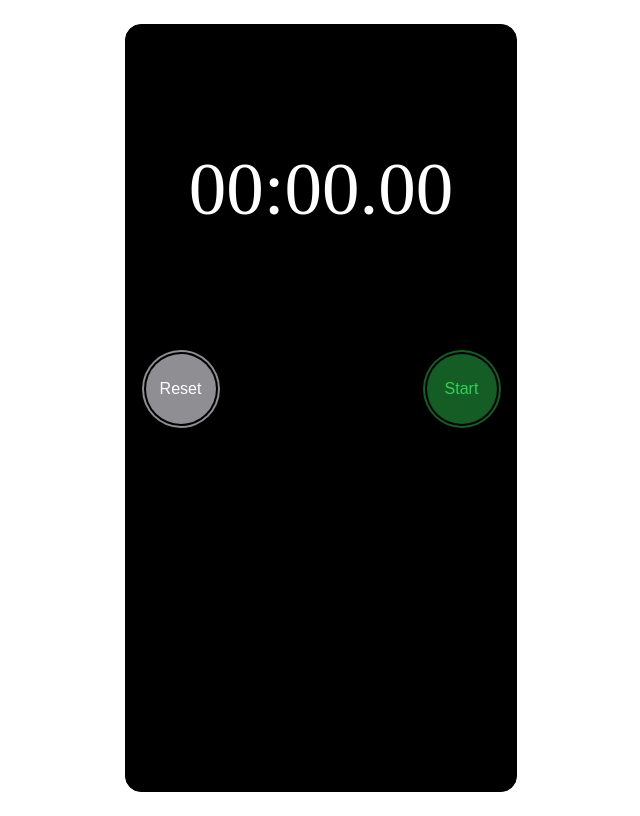
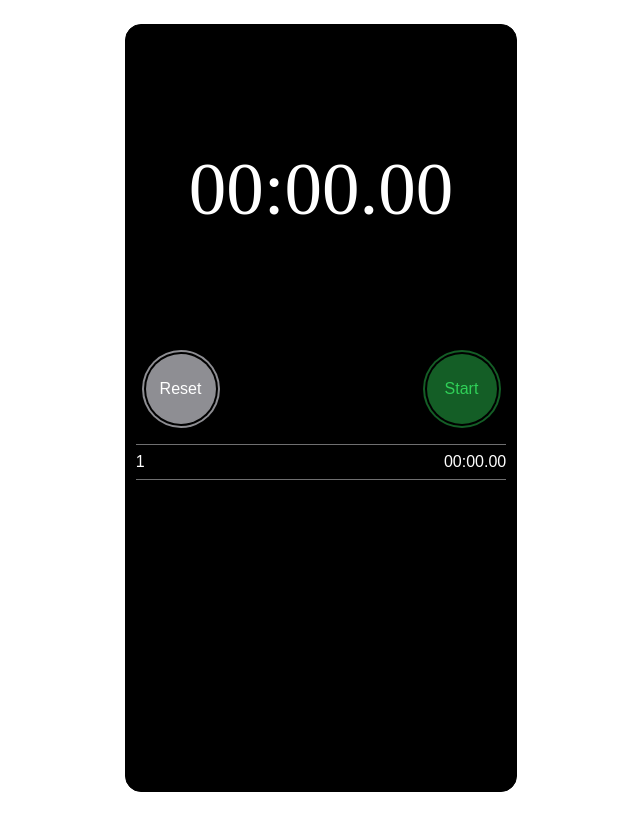
Before and after one commit to joeg-adaptive/stopwatch-react, a React (Vite) app: page / in a window 1280 px wide. Shown: the whole page, without its empty margins (319-959 px from the left). Built offline with nearby package versions, Linux system fonts and the light colour scheme; a web font is replaced by a local one.

Commit message:
feat filter and map added to rendering in laps.jsx

```diff
--- a/src/App.jsx
+++ b/src/App.jsx
@@ -1,20 +1,42 @@
+import { useEffect, useState } from 'react'
 import Timer from './components/Timer/Timer.jsx'
 import Buttons from './components/Buttons/Buttons.jsx'
-import { StopWatchProvider } from './StopWatchContext'
+import Laps from './components/Laps/Laps.jsx'
 
 function App() {
+	const [startStop, setStartStop] = useState(false)
+	const [resetLap, setResetLap] = useState(false)
+	const [stopwatchTime, setstopwatchTime] = useState(0)
+	const [previousTime, setPreviousTime] = useState(0)
+	const[ lapNumber, setLapNumber] = useState(0)
+	const[ lapTime, setLapTime] = useState(0)
+
+	useEffect(() => {
+		if (startStop) {
+			setLapNumber(lapNumber+1);
+			setLapTime(stopwatchTime)
+
+
+		} else {
+			setstopwatchTime(0)
+			setPreviousTime(0)
+		}
+	}, [resetLap])
+
 	return (
-		<StopWatchProvider>
-			<main className='stopwatchBody'>
-				<div className='stopwatchTime'>
-					<span id='stopWatchClock' data-id='stopWatchClock'>
-						<Timer />
-					</span>
-				</div>
-				<Buttons />
-				<div className='stopWatchLaps' data-id='stopWatchLaps'></div>
-			</main>
-		</StopWatchProvider>
+		<main className='stopwatchBody'>
+			<Timer stopwatchTime={stopwatchTime} />
+			<Buttons
+				startStop={startStop}
+				setStartStop={setStartStop}
+				resetLap={resetLap}
+				setResetLap={setResetLap}
+				setstopwatchTime={setstopwatchTime}
+				previousTime={previousTime}
+				setPreviousTime={setPreviousTime}
+			/>
+			<Laps lapNumber={lapNumber} lapTime = {lapTime} stopwatchTime={stopwatchTime}  />
+		</main>
 	)
 }
 
--- a/src/StopWatchContext.jsx
+++ /dev/null
@@ -1,55 +0,0 @@
-import { createContext, useState, useEffect, useRef } from 'react'
-import { getFormattedTime } from './utils/Formatter'
-
-const StopWatchContext = createContext()
-
-export function StopWatchProvider({ children }) {
-	const [startStop, setStartStop] = useState(false)
-	const [resetLap, setResetLap] = useState(false)
-	const [stopwatchTime, setstopwatchTime] = useState(0)
-	const [previousTime, setPreviousTime] = useState(0)
-
-	const requestRef = useRef()
-	const previousTimeRef = useRef()
-	const start = Date.now()
-
-	const stopwatchClock = () => {
-		if (previousTimeRef.current != undefined) {
-			setstopwatchTime(getFormattedTime(Date.now() - start + previousTime))
-		}
-		setPreviousTime(Date.now() - start + previousTime)
-		previousTimeRef.current = start
-		requestRef.current = requestAnimationFrame(stopwatchClock)
-	}
-
-	useEffect(() => {
-		if (startStop) {
-			requestRef.current = requestAnimationFrame(stopwatchClock)
-			return () => cancelAnimationFrame(requestRef.current)
-		}
-		console.log(startStop)
-	}, [startStop])
-
-	const resetLapButton = () => {
-		if (startStop) {
-			//lap
-			console.log('lap')
-			console.log(stopwatchTime)
-		} else {
-			//reset
-			console.log('reset')
-			setstopwatchTime(0)
-			setPreviousTime(0)
-		}
-	}
-
-	return (
-		<StopWatchContext.Provider
-			value={{ stopwatchTime, setstopwatchTime, startStop, setStartStop, resetLap, resetLapButton }}
-		>
-			{children}
-		</StopWatchContext.Provider>
-	)
-}
-
-export default StopWatchContext
--- a/src/components/Buttons/Buttons.jsx
+++ b/src/components/Buttons/Buttons.jsx
@@ -1,20 +1,42 @@
 import React from 'react'
-import StopWatchContext from '../../StopWatchContext'
-import { useContext } from 'react'
+import { useState, useEffect, useRef } from 'react'
+import { getFormattedTime } from '../../utils/Formatter'
 
-export default function Buttons() {
-	const { resetLap } = useContext(StopWatchContext)
-	const { setResetLap } = useContext(StopWatchContext)
-	const { resetLapButton } = useContext(StopWatchContext)
-	const { startStop } = useContext(StopWatchContext)
-	const { setStartStop } = useContext(StopWatchContext)
+export default function Buttons({
+	startStop,
+	setStartStop,
+	resetLap,
+	setResetLap,
+	setstopwatchTime,
+	previousTime,
+	setPreviousTime,
+}) {
+	const requestRef = useRef()
+	const previousTimeRef = useRef()
+	const start = Date.now()
+
+	const stopwatchClock = () => {
+		if (previousTimeRef.current != undefined) {
+			setstopwatchTime(getFormattedTime(Date.now() - start + previousTime))
+		}
+		setPreviousTime(Date.now() - start + previousTime)
+		previousTimeRef.current = start
+		requestRef.current = requestAnimationFrame(stopwatchClock)
+	}
+	useEffect(() => {
+		if (startStop) {
+			requestRef.current = requestAnimationFrame(stopwatchClock)
+			return () => cancelAnimationFrame(requestRef.current)
+		}
+	}, [startStop])
+
 	return (
 		<div className='stopwatchButtons'>
 			<button
 				className='reset'
 				data-id='resetLap'
 				onClick={() => {
-					resetLapButton()
+					setResetLap(!resetLap)
 				}}
 			>
 				{startStop ? 'Lap' : 'Reset'}
--- /dev/null
+++ b/src/components/Laps/LapItem.jsx
@@ -0,0 +1,14 @@
+import { useEffect } from 'react'
+import React from 'react'
+
+export default function LapItem({ lapNumber, lapTime }) {
+    // useEffect(()=>{
+    //     console.log(lapNumber,lapTime)
+    // },[lapNumber,lapTime])
+	return (
+		<div className='flexLapRow'>
+			<div className='flexLap'>{lapNumber}</div>
+			<div className='flexTime'>{lapTime}</div>
+		</div>
+	)
+}
--- /dev/null
+++ b/src/components/Laps/Laps.jsx
@@ -0,0 +1,28 @@
+import { useState,useEffect } from 'react'
+import LapItem from './LapItem'
+import LiveLapItem from './LiveLapItem'
+
+export default function Laps({ lapNumber,lapTime, stopwatchTime }) {
+    const [lapItems, setLapItems] = useState([{}])
+    const [lastLapTime,setLastLapTime]=useState()
+    useEffect(()=>{
+        setLapItems([{lap:lapNumber,time:lapTime},...lapItems])
+        // {lapItems && lapItems.slice(0).reverse().map(lap =>
+        // console.log(`test ${lap.lap} ${lap.time}`)
+        // )}
+    },[lapNumber])
+    const checkLaps = lap =>{
+        if (lap.lap != null&& lap.time !='0'){
+            return lap
+        }
+    }
+
+	return (
+		<div className='stopWatchLaps' data-id='stopWatchLaps'>
+                <LiveLapItem lapNumber={lapNumber} lapTime={stopwatchTime} />
+                {lapItems.filter(checkLaps).map(lap =>
+				    <LapItem key={lap.lap} lapNumber={lap.lap} lapTime={lap.time} />
+                )}
+		</div>
+	)
+}
--- /dev/null
+++ b/src/components/Laps/LiveLapItem.jsx
@@ -0,0 +1,10 @@
+import React from 'react'
+
+export default function LiveLapItem({ lapNumber, lapTime }) {
+  return (
+    <div className='flexLapRow'>
+			<div className='flexLap'>{lapNumber + 1}</div>
+			<div className='flexTime'>{lapTime?lapTime : '00:00.00'}</div>
+		</div>
+  )
+}
--- a/src/components/Timer/Timer.jsx
+++ b/src/components/Timer/Timer.jsx
@@ -1,9 +1,9 @@
-import React from 'react'
-import StopWatchContext from '../../StopWatchContext'
-import { useContext } from 'react'
-
-export default function Timer() {
-	const { stopwatchTime } = useContext(StopWatchContext)
-
-	return <div>{stopwatchTime ? stopwatchTime : '00:00.00'}</div>
+export default function Timer({ stopwatchTime }) {
+	return (
+		<div className='stopwatchTime'>
+			<span id='stopWatchClock' data-id='stopWatchClock'>
+				<div>{stopwatchTime ? stopwatchTime : '00:00.00'}</div>
+			</span>
+		</div>
+	)
 }
```
